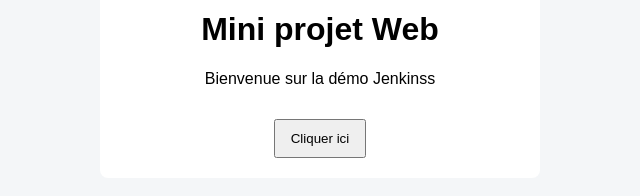
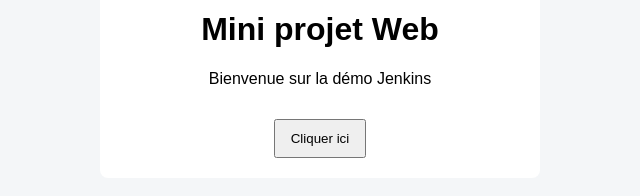
Before and after one commit to Ambinintsoa/jenkinsProject, a plain HTML site: page index.html in a window 1280 px wide. Shown: the part 130-326 px from the top of the page, 320-960 px from the left. Drawn offline with Linux system fonts and the light colour scheme.

Commit message:
Test webhook Jenkins local

```diff
--- a/index.html
+++ b/index.html
@@ -9,7 +9,7 @@
 
     <div class="container">
         <h1>Mini projet Web</h1>
-        <p id="message">Bienvenue sur la démo Jenkinss</p>
+        <p id="message">Bienvenue sur la démo Jenkins</p>
         <button onclick="changerMessage()">Cliquer ici</button>
     </div>
 
```
